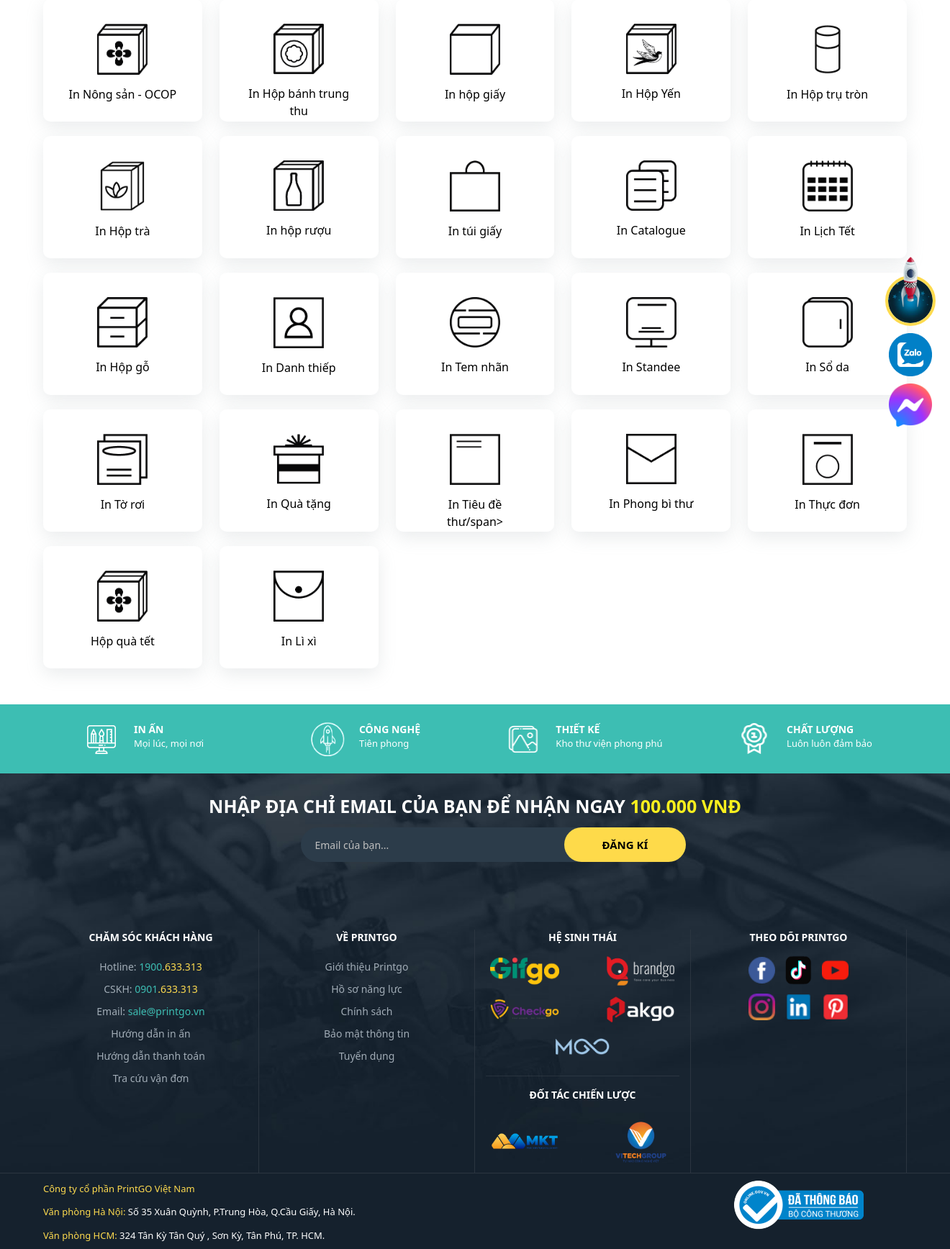
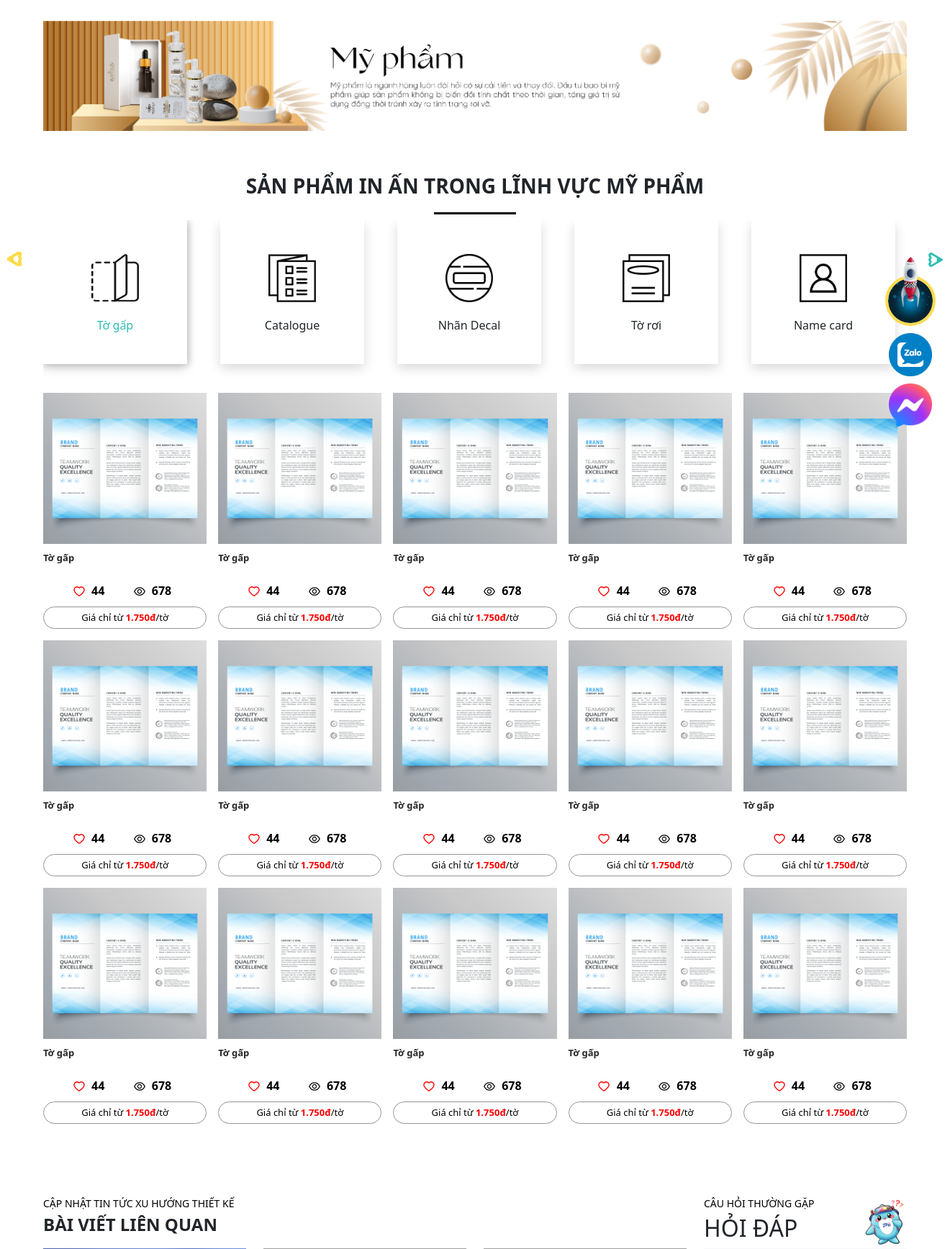
Before and after one commit to luuvan2k4/Printgo, a PHP site: page / in a window 1320 px wide. Shown: the part 187-1923 px from the top of the page at 72% size. Run offline with PHP 8.4, Linux system fonts and the light colour scheme; grey boxes are pictures that could not be loaded.

Commit message:
them linh vuc

```diff
--- a/index.php
+++ b/index.php
@@ -19,7 +19,7 @@
 <body>
 	<div class="main_content">
 		<?php include("header.php") ?>
-		<?php include("dichVu.php") ?>
+		<?php include("linhVucMyPham.php") ?>
 		<?php include("footer.php") ?>
 	</div>
 
--- /dev/null
+++ b/linhVucMyPham.php
@@ -0,0 +1,507 @@
+<div class="container">
+    <div class="thietKe-link">
+        <a class="thietKe-link-TrangChu" href="">Trang chủ</a>
+        <div style="color: rgb(170, 170, 170);">/</div>
+        <div class="thietKe-link-thietKe">Lĩnh vực mỹ phẩm<main></main>
+        </div>
+    </div>
+    <div class="bannerMyPham">
+        <img src="public/img/bannerMyPham.png" alt="" width="100%">
+    </div>
+    <div class="text-center">
+        <h2 class="section-title-my-pham">SẢN PHẨM IN ẤN TRONG LĨNH VỰC MỸ PHẨM</h2>
+    </div>
+    <div>
+        <div class="swiper-container-wrapper position-relative-my-pham">
+            <!-- Swiper wrapper -->
+            <div class="swiper mySwiper">
+                <div class="swiper-wrapper slide-design gap-1">
+
+                    <!-- Card 1 -->
+                    <div class="swiper-slide card-slide-design-my-pham">
+                        <div class="tabs-scroll-my-pham">
+                            <div data-tab="tab-my-pham-1" class="tab-item-my-pham active">
+                                <div>
+                                    <img src="public/img/toGap.png" alt="">
+                                </div>
+                                <div>
+                                    <p>Tờ gấp</p>
+                                </div>
+                            </div>
+                        </div>
+                    </div>
+
+
+                    <!-- Card 2 -->
+                    <div class="swiper-slide card-slide-design-my-pham">
+                        <div class="tabs-scroll-my-pham">
+                            <div data-tab="tab-my-pham-2" class="tab-item-my-pham ">
+                                <div>
+                                    <img src="public/img/catalogue.png" alt="">
+                                </div>
+                                <div>
+                                    <p>Catalogue</p>
+                                </div>
+                            </div>
+                        </div>
+                    </div>
+                    <!-- Card 3 -->
+                    <div class="swiper-slide card-slide-design-my-pham">
+                        <div class="tabs-scroll-my-pham">
+                            <div data-tab="tab-my-pham-3" class="tab-item-my-pham ">
+                                <div>
+                                    <img src="public/img/decal.png" alt="">
+                                </div>
+                                <div>
+                                    <p>Nhãn Decal</p>
+                                </div>
+                            </div>
+                        </div>
+                    </div>
+                    <div class="swiper-slide card-slide-design-my-pham">
+                        <div class="tabs-scroll-my-pham">
+                            <div data-tab="tab-my-pham-4" class="tab-item-my-pham ">
+                                <div>
+                                    <img src="public/img/toRoi.png" alt="">
+                                </div>
+                                <div>
+                                    <p>Tờ rơi</p>
+                                </div>
+                            </div>
+                        </div>
+                    </div>
+
+                    <div class="swiper-slide card-slide-design-my-pham">
+                        <div class="tabs-scroll-my-pham">
+                            <div data-tab="tab-my-pham-5" class="tab-item-my-pham ">
+                                <div>
+                                    <img src="public/img/nameCard.png" alt="">
+                                </div>
+                                <div>
+                                    <p>Name card</p>
+                                </div>
+                            </div>
+                        </div>
+                    </div>
+
+                    <div class="swiper-slide card-slide-design-my-pham">
+                        <div class="tabs-scroll-my-pham">
+                            <div data-tab="tab-my-pham-6" class="tab-item-my-pham ">
+                                <div>
+                                    <img src="public/img/tuiGiay.png" alt="">
+                                </div>
+                                <div>
+                                    <p>Túi giấy</p>
+                                </div>
+                            </div>
+                        </div>
+                    </div>
+
+                    <div class="swiper-slide card-slide-design-my-pham">
+                        <div class="tabs-scroll-my-pham">
+                            <div data-tab="tab-my-pham-7" class="tab-item-my-pham ">
+                                <div>
+                                    <img src="public/img/hopGiay.png" alt="">
+                                </div>
+                                <div>
+                                    <p>Hộp giấy</p>
+                                </div>
+                            </div>
+                        </div>
+                    </div>
+
+
+
+                </div>
+
+
+
+            </div>
+
+            <div class="button-next">
+                <img src="public/img/right.png">
+            </div>
+            <div class="button-prev">
+                <img src="public/img/left.png">
+            </div>
+        </div>
+    </div>
+    <div class="tab-content">
+
+        <div class="tab-panel" id="tab-my-pham-1">
+            <div id="danhSachHienThiToGap" class="view-product"></div>
+        </div>
+        <div class="tab-panel d-none" id="tab-my-pham-2">
+            <div id="danhSachHienThiMyPham2" class="view-product">2222222222</div>
+        </div>
+        <div class="tab-panel d-none" id="tab-my-pham-3">
+            <div id="danhSachHienThiMyPham3" class="view-product">3333333</div>
+        </div>
+
+    </div>
+
+    <div class="linh-vuc-tin-tuc">
+        <div class="row">
+            <div class="col-lg-3">
+                <span class="cap-nhat-xu-huong-thiet-ke d-block">CẬP NHẬT TIN TỨC XU HƯỚNG THIẾT KẾ</span>
+                <h2 class="bai-viet-lien-quan-cap-nhat-xu-huong-thiet-ke">BÀI VIẾT LIÊN QUAN</h2>
+            </div>
+
+            <div class="col-lg-3">
+                <!-- Nội dung cột 2 -->
+            </div>
+
+            <div class="col-lg-3">
+                <!-- Nội dung cột 3 -->
+            </div>
+
+            <div class="col-lg-3">
+                <div class="cau-hoi-thuong-gap-hoi-dap">
+                    <div class="row align-items-center">
+                        <div class="col-8">
+                            <span class="cap-nhat-xu-huong-thiet-ke d-block ">CÂU HỎI THƯỜNG GẶP</span>
+                            <h2>HỎI ĐÁP</h2>
+                        </div>
+                        <div class="col-4">
+                            <img src="public/img/hoiCham.png" alt="" width="80%">
+                        </div>
+                    </div>
+                </div>
+            </div>
+        </div>
+        <div class="story">
+            <div class="story-item">
+                <a href="">
+                    <img src="/public/img/story1.png" alt="" width=100%>
+                </a>
+                <div class="d-flex justify-content-center">
+                    <div class="row">
+
+                        <div class="col-lg-7 col-12 story-item-gren">
+                            <svg viewBox="64 64 896 896" focusable="false" data-icon="clock-circle" width="1em"
+                                height="1em" fill="currentColor" aria-hidden="true">
+                                <path
+                                    d="M512 64C264.6 64 64 264.6 64 512s200.6 448 448 448 448-200.6 448-448S759.4 64 512 64zm0 820c-205.4 0-372-166.6-372-372s166.6-372 372-372 372 166.6 372 372-166.6 372-372 372z">
+                                </path>
+                                <path
+                                    d="M686.7 638.6L544.1 535.5V288c0-4.4-3.6-8-8-8H488c-4.4 0-8 3.6-8 8v275.4c0 2.6 1.2 5 3.3 6.5l165.4 120.6c3.6 2.6 8.6 1.8 11.2-1.7l28.6-39c2.6-3.7 1.8-8.7-1.8-11.2z">
+                                </path>
+                            </svg>
+                            <span>24/07/2025</span>
+                        </div>
+                        <div class="col-lg-4 col-12 story-item-gren">
+                            <svg viewBox="64 64 896 896" focusable="false" data-icon="eye" width="1em" height="1em"
+                                fill="currentColor" aria-hidden="true">
+                                <path
+                                    d="M942.2 486.2C847.4 286.5 704.1 186 512 186c-192.2 0-335.4 100.5-430.2 300.3a60.3 60.3 0 000 51.5C176.6 737.5 319.9 838 512 838c192.2 0 335.4-100.5 430.2-300.3 7.7-16.2 7.7-35 0-51.5zM512 766c-161.3 0-279.4-81.8-362.7-254C232.6 339.8 350.7 258 512 258c161.3 0 279.4 81.8 362.7 254C791.5 684.2 673.4 766 512 766zm-4-430c-97.2 0-176 78.8-176 176s78.8 176 176 176 176-78.8 176-176-78.8-176-176-176zm0 288c-61.9 0-112-50.1-112-112s50.1-112 112-112 112 50.1 112 112-50.1 112-112 112z">
+                                </path>
+                            </svg>
+                            <span>431</span>
+
+
+                        </div>
+                    </div>
+
+                </div>
+                <a style="" href="">
+                    <h5>Hộp Trung Thu 3D In Theo Yêu Cầu – Giải Pháp Bao Bì Cao Cấp Cho Thương Hiệu</h5>
+                </a>
+                <p>Trong bài viết này, Printgo sẽ giới thiệu đến bạn hơn 1000 mẫu hộp trung thu 3D cao cấp, cùng các gợi
+                    ý thiết kế độc quyền, dịch vụ in hộp theo yêu cầu và những tiêu chí quan trọng để doanh nghiệp chọn
+                    được
+                    mẫu hộp phù hợp nhất. </p>
+
+                <div class="btn-story-item">
+                    <a class="btn-story-item-1" href="#">
+                        XEM CHI TIẾT
+                    </a>
+                </div>
+
+
+            </div>
+
+            <div class="story-item">
+                <a href="">
+                    <img src="/public/img/story2.png" alt="" width=100%; height=176.25px>
+                </a>
+                <div class="d-flex justify-content-center">
+                    <div class="row">
+
+                        <div class="col-lg-7 col-12 story-item-red">
+                            <svg viewBox="64 64 896 896" focusable="false" data-icon="clock-circle" width="1em"
+                                height="1em" fill="currentColor" aria-hidden="true">
+                                <path
+                                    d="M512 64C264.6 64 64 264.6 64 512s200.6 448 448 448 448-200.6 448-448S759.4 64 512 64zm0 820c-205.4 0-372-166.6-372-372s166.6-372 372-372 372 166.6 372 372-166.6 372-372 372z">
+                                </path>
+                                <path
+                                    d="M686.7 638.6L544.1 535.5V288c0-4.4-3.6-8-8-8H488c-4.4 0-8 3.6-8 8v275.4c0 2.6 1.2 5 3.3 6.5l165.4 120.6c3.6 2.6 8.6 1.8 11.2-1.7l28.6-39c2.6-3.7 1.8-8.7-1.8-11.2z">
+                                </path>
+                            </svg>
+                            <span>24/07/2025</span>
+                        </div>
+                        <div class="col-lg-4 col-12 story-item-red">
+                            <svg viewBox="64 64 896 896" focusable="false" data-icon="eye" width="1em" height="1em"
+                                fill="currentColor" aria-hidden="true">
+                                <path
+                                    d="M942.2 486.2C847.4 286.5 704.1 186 512 186c-192.2 0-335.4 100.5-430.2 300.3a60.3 60.3 0 000 51.5C176.6 737.5 319.9 838 512 838c192.2 0 335.4-100.5 430.2-300.3 7.7-16.2 7.7-35 0-51.5zM512 766c-161.3 0-279.4-81.8-362.7-254C232.6 339.8 350.7 258 512 258c161.3 0 279.4 81.8 362.7 254C791.5 684.2 673.4 766 512 766zm-4-430c-97.2 0-176 78.8-176 176s78.8 176 176 176 176-78.8 176-176-78.8-176-176-176zm0 288c-61.9 0-112-50.1-112-112s50.1-112 112-112 112 50.1 112 112-50.1 112-112 112z">
+                                </path>
+                            </svg>
+                            <span>431</span>
+
+
+                        </div>
+                    </div>
+
+                </div>
+                <a style="" href="">
+                    <h5>Hộp Trung Thu 3D In Theo Yêu Cầu – Giải Pháp Bao Bì Cao Cấp Cho Thương Hiệu</h5>
+                </a>
+                <p>Trong bài viết này, Printgo sẽ giới thiệu đến bạn hơn 1000 mẫu hộp trung thu 3D cao cấp, cùng các gợi
+                    ý thiết kế độc quyền, dịch vụ in hộp theo yêu cầu và những tiêu chí quan trọng để doanh nghiệp chọn
+                    được
+                    mẫu hộp phù hợp nhất. </p>
+
+                <div class="btn-story-item">
+                    <a class="btn-story-item-2" href="#">
+                        XEM CHI TIẾT
+                    </a>
+                </div>
+
+
+            </div>
+
+            <div class="story-item">
+                <a href="">
+                    <img src="/public/img/story3.png" alt="" width=100%>
+                </a>
+                <div class="d-flex justify-content-center">
+                    <div class="row">
+
+                        <div class="col-lg-7 col-12 story-item-blue">
+                            <svg viewBox="64 64 896 896" focusable="false" data-icon="clock-circle" width="1em"
+                                height="1em" fill="currentColor" aria-hidden="true">
+                                <path
+                                    d="M512 64C264.6 64 64 264.6 64 512s200.6 448 448 448 448-200.6 448-448S759.4 64 512 64zm0 820c-205.4 0-372-166.6-372-372s166.6-372 372-372 372 166.6 372 372-166.6 372-372 372z">
+                                </path>
+                                <path
+                                    d="M686.7 638.6L544.1 535.5V288c0-4.4-3.6-8-8-8H488c-4.4 0-8 3.6-8 8v275.4c0 2.6 1.2 5 3.3 6.5l165.4 120.6c3.6 2.6 8.6 1.8 11.2-1.7l28.6-39c2.6-3.7 1.8-8.7-1.8-11.2z">
+                                </path>
+                            </svg>
+                            <span>24/07/2025</span>
+                        </div>
+                        <div class="col-lg-4 col-12 story-item-blue">
+                            <svg viewBox="64 64 896 896" focusable="false" data-icon="eye" width="1em" height="1em"
+                                fill="currentColor" aria-hidden="true">
+                                <path
+                                    d="M942.2 486.2C847.4 286.5 704.1 186 512 186c-192.2 0-335.4 100.5-430.2 300.3a60.3 60.3 0 000 51.5C176.6 737.5 319.9 838 512 838c192.2 0 335.4-100.5 430.2-300.3 7.7-16.2 7.7-35 0-51.5zM512 766c-161.3 0-279.4-81.8-362.7-254C232.6 339.8 350.7 258 512 258c161.3 0 279.4 81.8 362.7 254C791.5 684.2 673.4 766 512 766zm-4-430c-97.2 0-176 78.8-176 176s78.8 176 176 176 176-78.8 176-176-78.8-176-176-176zm0 288c-61.9 0-112-50.1-112-112s50.1-112 112-112 112 50.1 112 112-50.1 112-112 112z">
+                                </path>
+                            </svg>
+                            <span>431</span>
+
+
+                        </div>
+                    </div>
+
+                </div>
+                <a style="" href="">
+                    <h5>Hộp Trung Thu 3D In Theo Yêu Cầu – Giải Pháp Bao Bì Cao Cấp Cho Thương Hiệu</h5>
+                </a>
+                <p>Trong bài viết này, Printgo sẽ giới thiệu đến bạn hơn 1000 mẫu hộp trung thu 3D cao cấp, cùng các gợi
+                    ý thiết kế độc quyền, dịch vụ in hộp theo yêu cầu và những tiêu chí quan trọng để doanh nghiệp chọn
+                    được
+                    mẫu hộp phù hợp nhất. </p>
+
+                <div class="btn-story-item">
+                    <a class="btn-story-item-3" href="#">
+                        XEM CHI TIẾT
+                    </a>
+                </div>
+
+
+            </div>
+
+            <div class="story-item-1">
+                <div>
+                    <a href="">
+                        <h5>Dự án thiết kế và in hộp đựng trà Ecogarden Kigen</h5>
+                    </a>
+                    <div class="thong-tin-story-item">
+
+
+                    </div>
+                    <div class="gach-chan"></div>
+                </div>
+                <div>
+                    <a href="">
+                        <h5>Dự án thiết kế và in hộp đựng trà Ecogarden Kigen</h5>
+                    </a>
+                    <div class="thong-tin-story-item">
+
+
+
+
+
+
+
+                    </div>
+                    <div class="gach-chan"></div>
+                </div>
+                <div>
+                    <a href="">
+                        <h5>Dự án thiết kế và in hộp đựng trà Ecogarden Kigen</h5>
+                    </a>
+                    <div class="thong-tin-story-item">
+
+
+
+
+
+
+
+                    </div>
+                    <div class="gach-chan"></div>
+                </div>
+
+
+
+
+
+            </div>
+
+        </div>
+    </div>
+</div>
+
+
+<link rel="stylesheet" href="https://cdn.jsdelivr.net/npm/swiper@11/swiper-bundle.min.css" />
+<script src="https://cdn.jsdelivr.net/npm/swiper@11/swiper-bundle.min.js"></script>
+<script src="https://code.jquery.com/jquery-3.6.0.min.js"></script>
+
+<script>
+let danhSachToGap = [{
+        anh: "public/img/toGap1.png"
+    },
+    {
+        anh: "public/img/toGap1.png"
+    },
+    {
+        anh: "public/img/toGap1.png"
+    },
+    {
+        anh: "public/img/toGap1.png"
+    },
+    {
+        anh: "public/img/toGap1.png"
+    },
+    {
+        anh: "public/img/toGap1.png"
+    },
+    {
+        anh: "public/img/toGap1.png"
+    },
+    {
+        anh: "public/img/toGap1.png"
+    },
+    {
+        anh: "public/img/toGap1.png"
+    },
+    {
+        anh: "public/img/toGap1.png"
+    },
+    {
+        anh: "public/img/toGap1.png"
+    },
+    {
+        anh: "public/img/toGap1.png"
+    },
+    {
+        anh: "public/img/toGap1.png"
+    },
+    {
+        anh: "public/img/toGap1.png"
+    },
+    {
+        anh: "public/img/toGap1.png"
+    },
+    {
+        anh: "public/img/toGap1.png"
+    },
+    {
+        anh: "public/img/toGap1.png"
+    }
+];
+
+
+const swiper = new Swiper(".mySwiper", {
+    loop: true,
+    slidesPerView: 5,
+    slidesPerGroup: 1,
+    spaceBetween: 10,
+    navigation: {
+        nextEl: ".button-next",
+        prevEl: ".button-prev",
+    },
+});
+
+$(document).ready(function() {
+    $(".tab-item-my-pham").click(function() {
+        // Xóa class 'active' khỏi tất cả tab
+        $(".tab-item-my-pham").removeClass("active");
+
+        // Thêm 'active' vào tab được click
+        $(this).addClass("active");
+
+        // Lấy ID nội dung cần hiển thị từ thuộc tính data-tab
+        const tabId = $(this).data("tab");
+
+        // Ẩn tất cả nội dung tab
+        $(".tab-panel").addClass("d-none");
+
+        // Hiện nội dung tương ứng
+        $("#" + tabId).removeClass("d-none");
+    });
+});
+let nextClickCount = 0;
+
+danhSachToGap.slice(0, 15).forEach(function(toGap) {
+    let html = `
+    <a href="">
+        <div class="ocop-product">
+            <img class="img-ocop-product" src="${toGap.anh}" alt="">
+            <p>Tờ gấp</p>
+            <div class="row">
+                <div class="col-lg-2 col-12">
+
+                </div>
+                <div class="col-lg-4 col-12">
+                    <span role="img" aria-label="heart"
+                        style="color:red;width:15px;height:15px;margin-right:5px;margin-top:5px"
+                        class="anticon anticon-heart"><svg viewBox="64 64 896 896" focusable="false" data-icon="heart"
+                            width="1em" height="1em" fill="currentColor" aria-hidden="true">
+                            <path
+                                d="M923 283.6a260.04 260.04 0 00-56.9-82.8 264.4 264.4 0 00-84-55.5A265.34 265.34 0 00679.7 125c-49.3 0-97.4 13.5-139.2 39-10 6.1-19.5 12.8-28.5 20.1-9-7.3-18.5-14-28.5-20.1-41.8-25.5-89.9-39-139.2-39-35.5 0-69.9 6.8-102.4 20.3-31.4 13-59.7 31.7-84 55.5a258.44 258.44 0 00-56.9 82.8c-13.9 32.3-21 66.6-21 101.9 0 33.3 6.8 68 20.3 103.3 11.3 29.5 27.5 60.1 48.2 91 32.8 48.9 77.9 99.9 133.9 151.6 92.8 85.7 184.7 144.9 188.6 147.3l23.7 15.2c10.5 6.7 24 6.7 34.5 0l23.7-15.2c3.9-2.5 95.7-61.6 188.6-147.3 56-51.7 101.1-102.7 133.9-151.6 20.7-30.9 37-61.5 48.2-91 13.5-35.3 20.3-70 20.3-103.3.1-35.3-7-69.6-20.9-101.9zM512 814.8S156 586.7 156 385.5C156 283.6 240.3 201 344.3 201c73.1 0 136.5 40.8 167.7 100.4C543.2 241.8 606.6 201 679.7 201c104 0 188.3 82.6 188.3 184.5 0 201.2-356 429.3-356 429.3z">
+                            </path>
+                        </svg></span>
+                        <span>44</span>
+                </div>
+                <div class="col-lg-4 col-12">
+                    <span role="img" aria-label="eye" style="width:15px;height:15px;margin-right:5px;margin-top:5px"
+                        class="anticon anticon-eye"><svg viewBox="64 64 896 896" focusable="false" data-icon="eye"
+                            width="1em" height="1em" fill="currentColor" aria-hidden="true">
+                            <path
+                                d="M942.2 486.2C847.4 286.5 704.1 186 512 186c-192.2 0-335.4 100.5-430.2 300.3a60.3 60.3 0 000 51.5C176.6 737.5 319.9 838 512 838c192.2 0 335.4-100.5 430.2-300.3 7.7-16.2 7.7-35 0-51.5zM512 766c-161.3 0-279.4-81.8-362.7-254C232.6 339.8 350.7 258 512 258c161.3 0 279.4 81.8 362.7 254C791.5 684.2 673.4 766 512 766zm-4-430c-97.2 0-176 78.8-176 176s78.8 176 176 176 176-78.8 176-176-78.8-176-176-176zm0 288c-61.9 0-112-50.1-112-112s50.1-112 112-112 112 50.1 112 112-50.1 112-112 112z">
+                            </path>
+                        </svg></span>
+                        <span>678</span>
+                </div>
+                <div class="col-lg-2 col-12">
+
+                </div>
+            </div>
+            <div class="soLuongToiThieu">Giá chỉ từ <span>1.750đ</span>/tờ</div>
+        </div>
+    </a>
+  `;
+    $("#danhSachHienThiToGap").append(html);
+});
+</script>
--- a/public/css/style.css
+++ b/public/css/style.css
@@ -1480,3 +1480,88 @@ b {
    0px -6px 12px hsla(210, 8%, 62%, 0.2);  /* chính giữa trên */
 
 }
+.bannerMyPham{
+  margin-top: 50px;
+  margin-bottom: 60px;
+}
+
+.section-title-my-pham {
+  position: relative;
+  display: inline-block;
+  font-weight: bold;
+  text-align: center;
+  font-size: 28px;
+}
+
+.section-title-my-pham::after {
+  content: "";
+  display: block;
+  width: 18%;
+  height: 3px;
+  background-color: #000;
+  margin: 20px auto 0;
+}
+
+.tabs-scroll-my-pham {
+  height: 200px;
+  width: 200px;
+  margin-bottom: 20px;
+  background: rgb(255, 255, 255);
+  box-shadow: 0 6px 15px rgba(0, 0, 0, 0.15);
+}
+
+.tab-item-my-pham {
+  display: flex;
+  flex-direction: column;
+  align-items: center;
+  justify-content: center; /* căn giữa theo chiều dọc */
+  height: 100%; /* rất quan trọng để lấy chiều cao cha */
+}
+
+.tab-item-my-pham img {
+  width: 40%;
+  display: block;
+  margin: 0 auto;
+  padding-top: 20px;
+
+}
+.tab-item-my-pham p{
+  margin-top: 20px;
+  font-weight: 500;
+}
+.tab-item-my-pham.active {
+    color: #2DBEB3;
+    box-shadow: 0 0 10px rgb(170, 170, 170);
+}
+
+.position-relative-my-pham {
+  position: relative;
+
+  margin: 0 auto;
+
+}
+.soLuongToiThieu span{
+  color: red;
+}
+
+.cap-nhat-xu-huong-thiet-ke{
+  font-size: 14px;
+      font-weight: 500;
+    font-style: normal;
+        margin-bottom: 5px;
+}
+.bai-viet-lien-quan-cap-nhat-xu-huong-thiet-ke{
+  font-size: 24px;
+    font-weight: 600;margin-bottom: .5em;
+}
+.cau-hoi-thuong-gap-hoi-dap{
+  display: flex;
+  justify-content: space-between;
+}
+.linh-vuc-tin-tuc{
+  margin-top: 100px;
+}
+.cau-hoi-thuong-gap-hoi-dap .col-4{
+  text-align: end;
+
+}
```
Also changed, not shown: public/img/bannerMyPham.png (added), public/img/catalogue.png (added), public/img/decal.png (added), public/img/hoiCham.png (added), public/img/nameCard.png (added), public/img/toGap.png (added), public/img/toGap1.png (added), public/img/toRoi.png (added).
